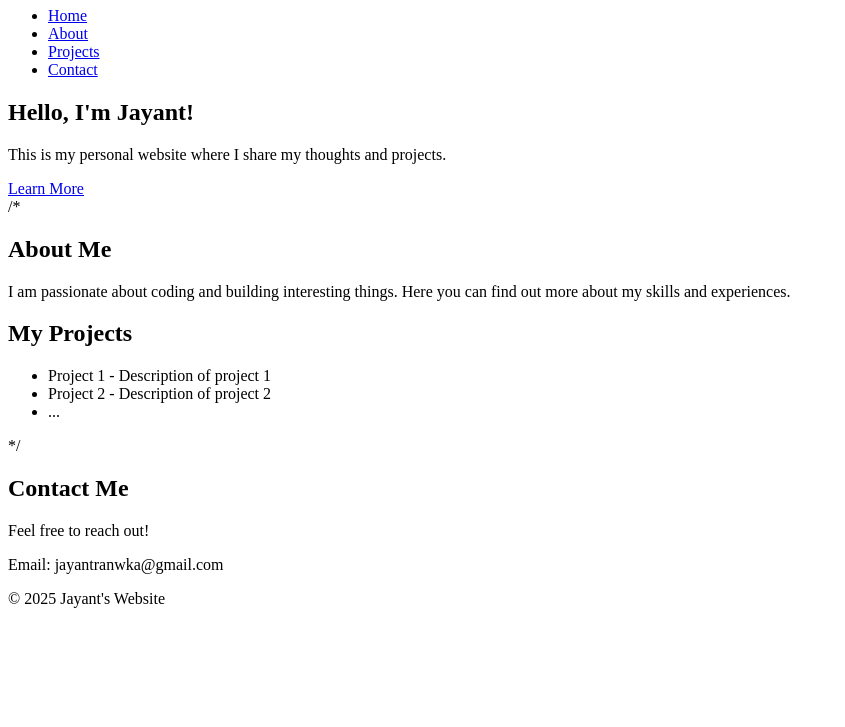
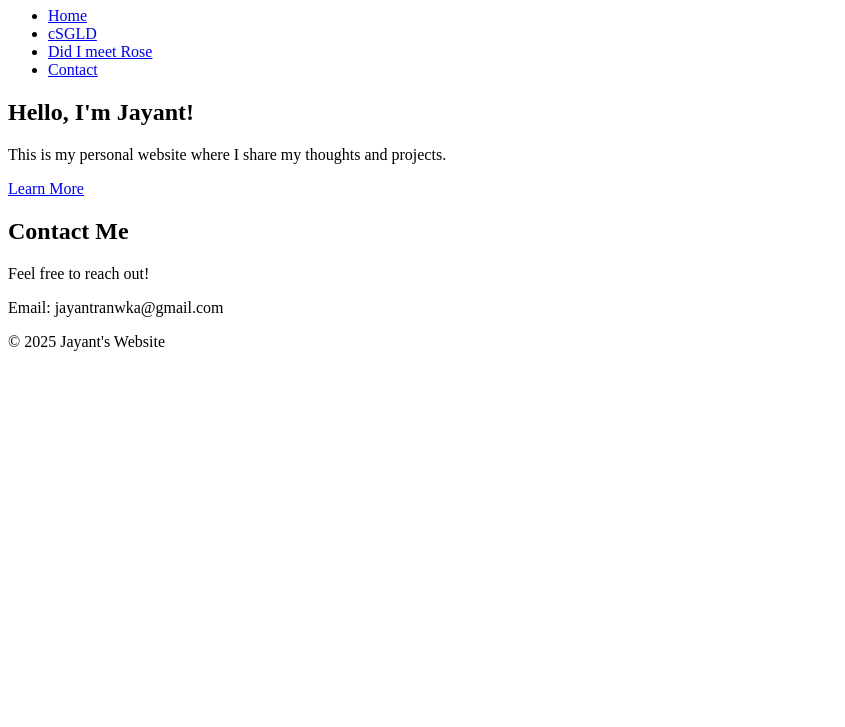
Before and after one commit to jayantranwka/jayantranwka.github.io, a plain HTML site: page index.html in a window 1280 px wide. Shown: the part 73-800 px from the top of the page, without its empty margins (0-845 px from the left). Drawn offline with Linux system fonts and the light colour scheme.

Commit message:
Update index.html

```diff
--- a/index.html
+++ b/index.html
@@ -11,8 +11,8 @@
         <nav>
             <ul>
                 <li><a href="#">Home</a></li>
-                <li><a href="#">About</a></li>
-                <li><a href="#">Projects</a></li>
+                <li><a href="#">cSGLD</a></li>
+                <li><a href="#">Did I meet Rose</a></li>
                 <li><a href="#">Contact</a></li>
             </ul>
         </nav>
@@ -24,8 +24,8 @@
             <p>This is my personal website where I share my thoughts and projects.</p>
             <a href="#" class="button">Learn More</a>
         </section>
-/*
-        <section id="about">
+
+<!--         <section id="about">
             <h2>About Me</h2>
             <p>I am passionate about coding and building interesting things. Here you can find out more about my skills and experiences.</p>
         </section>
@@ -37,8 +37,8 @@
                 <li>Project 2 - Description of project 2</li>
                 <li>...</li>
             </ul>
-        </section>
-*/
+        </section> -->
+
         <section id="contact">
             <h2>Contact Me</h2>
             <p>Feel free to reach out!</p>
```
